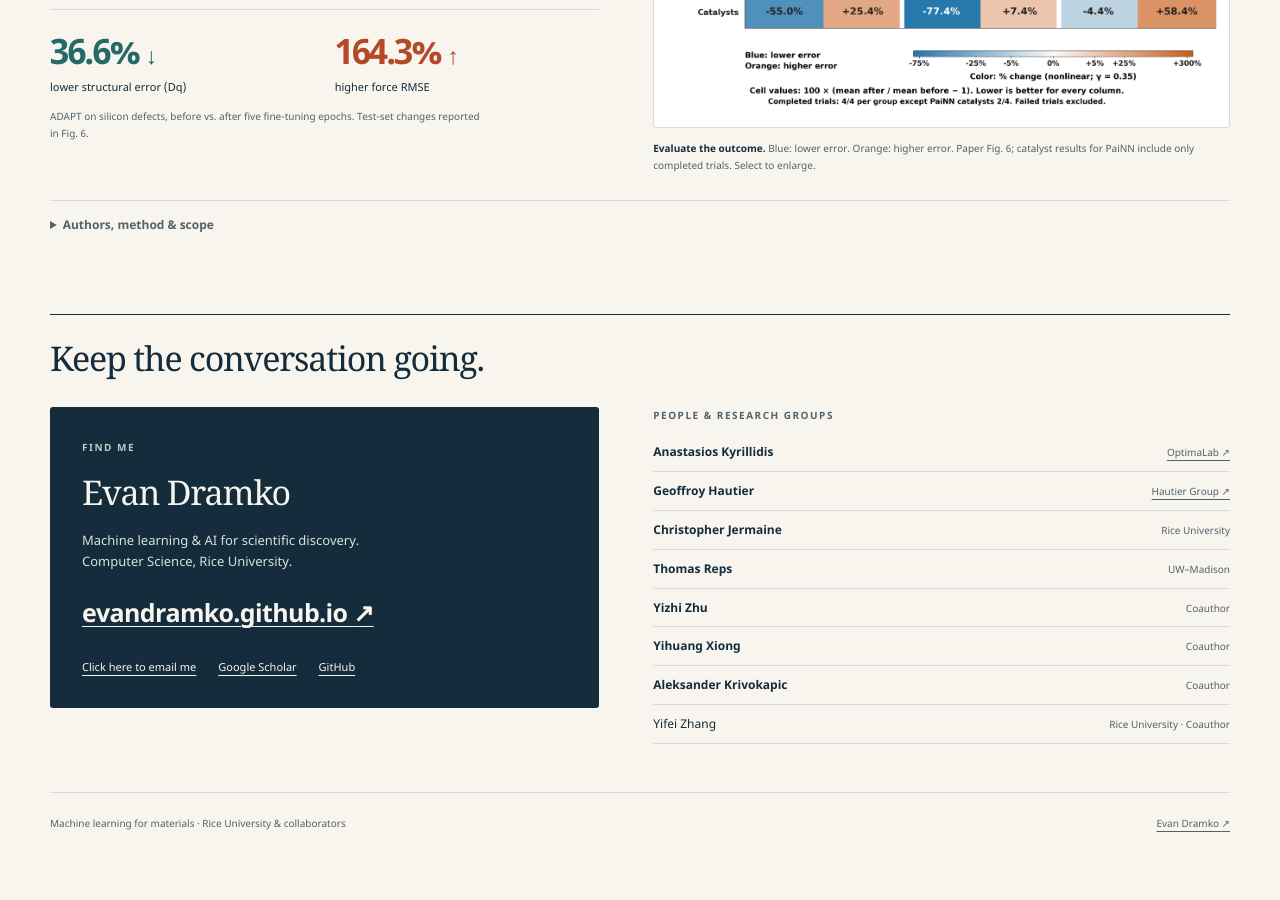
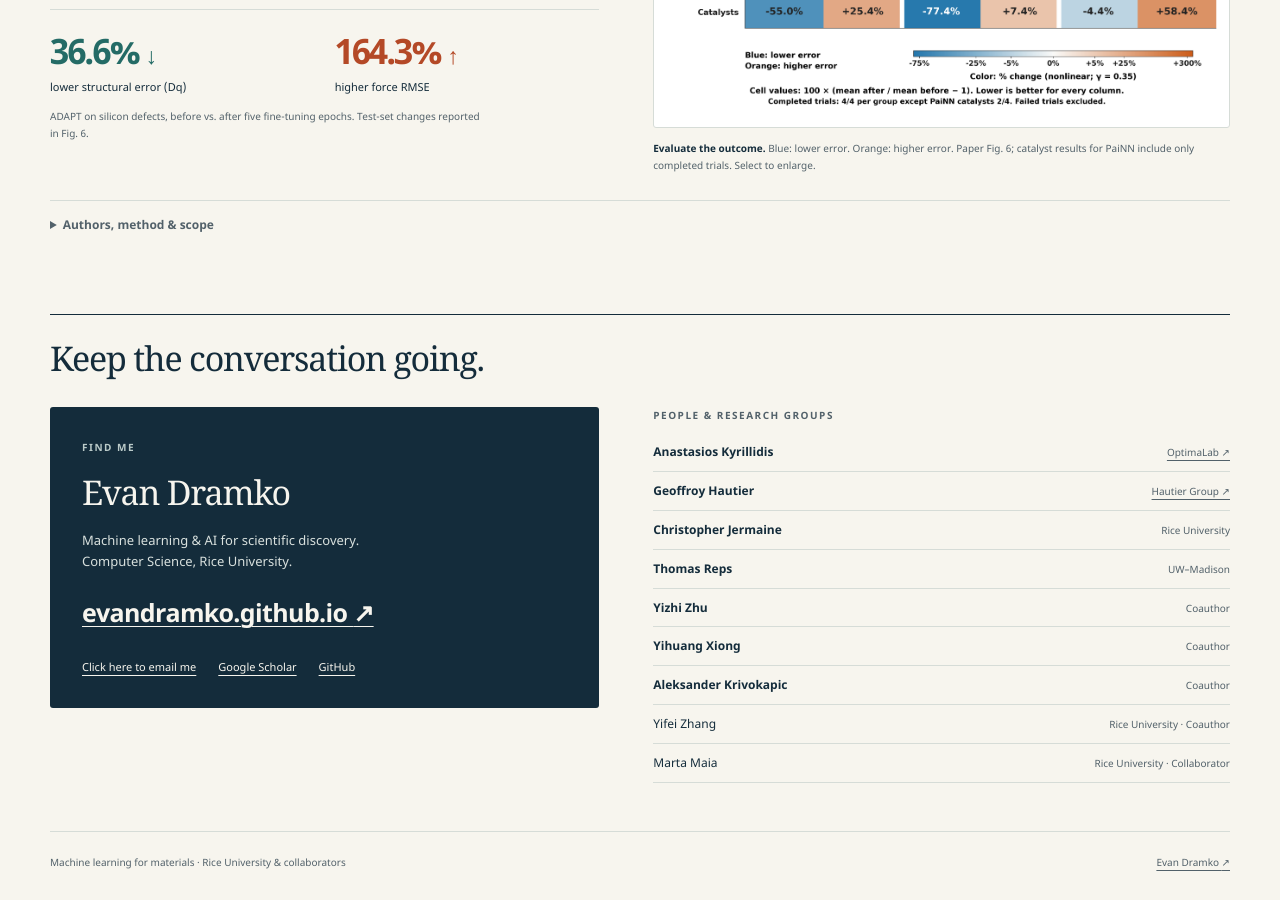
Before and after one commit to EvanDramko/ADAPT_webpage, a Jekyll site: the page built from index.md, in a window 1280 px wide and 900 px high, scrolled down 1814 px. Built offline with Jekyll 4.4.1, drawn with Linux system fonts in a browser that asks for light colours; before the commit the page ends 2675 px from its top, so only the background shows below that.

Commit message:
added Marta for presentation diagram

```diff
--- a/index.md
+++ b/index.md
@@ -124,6 +124,7 @@ image: /assets/img/adapt-force-comparison.png
         <li><a href="https://scholar.google.com/citations?user=HLneol4AAAAJ&amp;hl=en">Yihuang Xiong</a><span>Coauthor</span></li>
         <li><a href="https://www.linkedin.com/in/aleksandar-krivokapic-802abb2b6/">Aleksander Krivokapic</a><span>Coauthor</span></li>
         <li><span>Yifei Zhang</span><span>Rice University · Coauthor</span></li>
+        <li><span>Marta Maia</span><span>Rice University · Collaborator</span></li>
       </ul>
     </div>
   </div>
```
